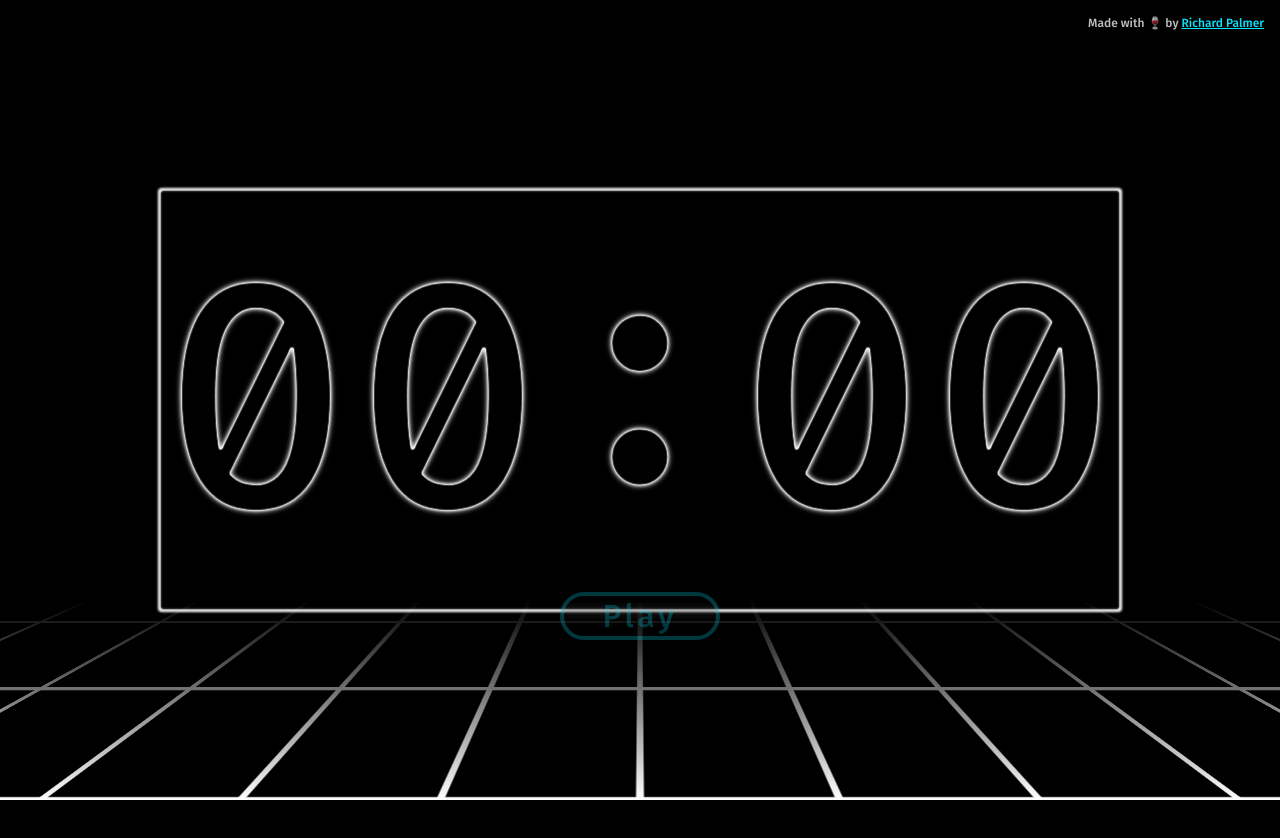
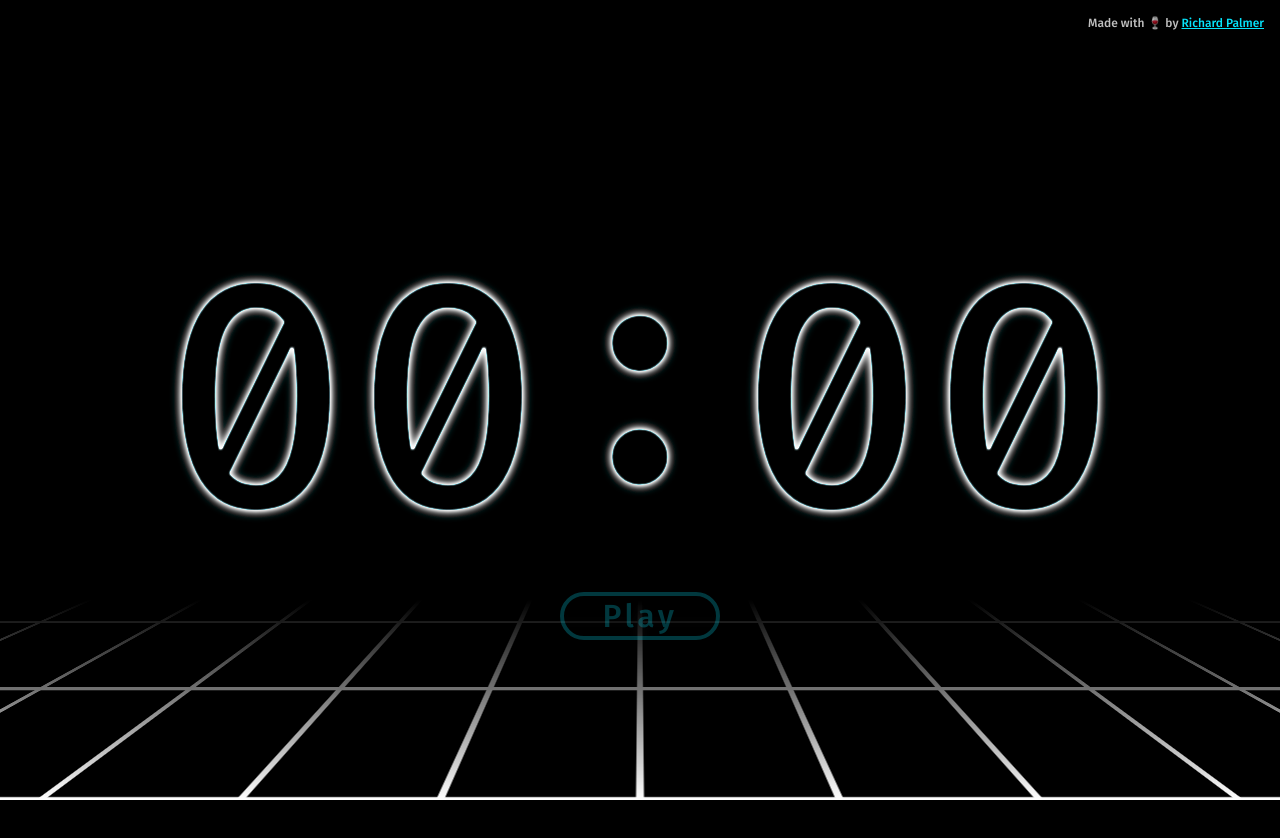
Before and after one commit to rdjpalmer/fortime, a Svelte app: page / in a window 1280 px wide. Shown: the top 838 px of the page. Built offline with nearby package versions, Linux system fonts and the light colour scheme.

Commit message:
Change input focus styles

```diff
--- a/public/index.html
+++ b/public/index.html
@@ -4,7 +4,7 @@
 	<meta charset="utf-8">
 	<meta name="viewport" content="width=device-width,initial-scale=1">
 
-	<title>fortime | WOD countdown clock</title>
+	<title>fortime countdown clock</title>
 	<meta name="description" content="Fullscreen, retro sci-fi video game style countdown clock">
 	<meta name="author" content="Richard Palmer">
 
--- a/src/App.svelte
+++ b/src/App.svelte
@@ -174,6 +174,11 @@
 		text-shadow: 0 0 5px white;
 		filter: blur(1px) brightness(750%);
 		caret-color: white;
+	}
+
+	.input > :global(*:focus) {
+		outline: 0;
+		text-shadow: 0 0 5px white, 0 0 10px #0ecff8;
 	}
 
 	.active .input:before {
```
